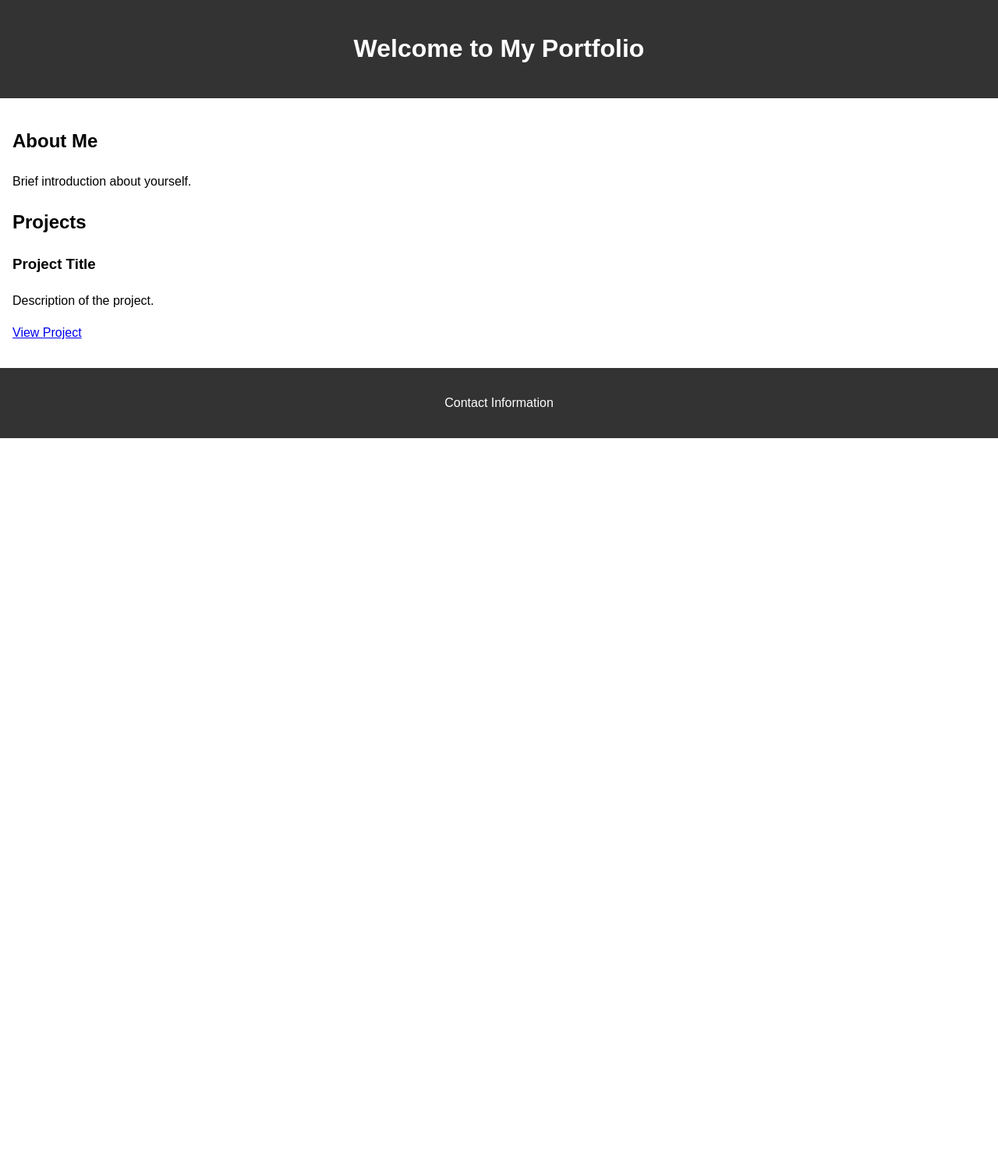
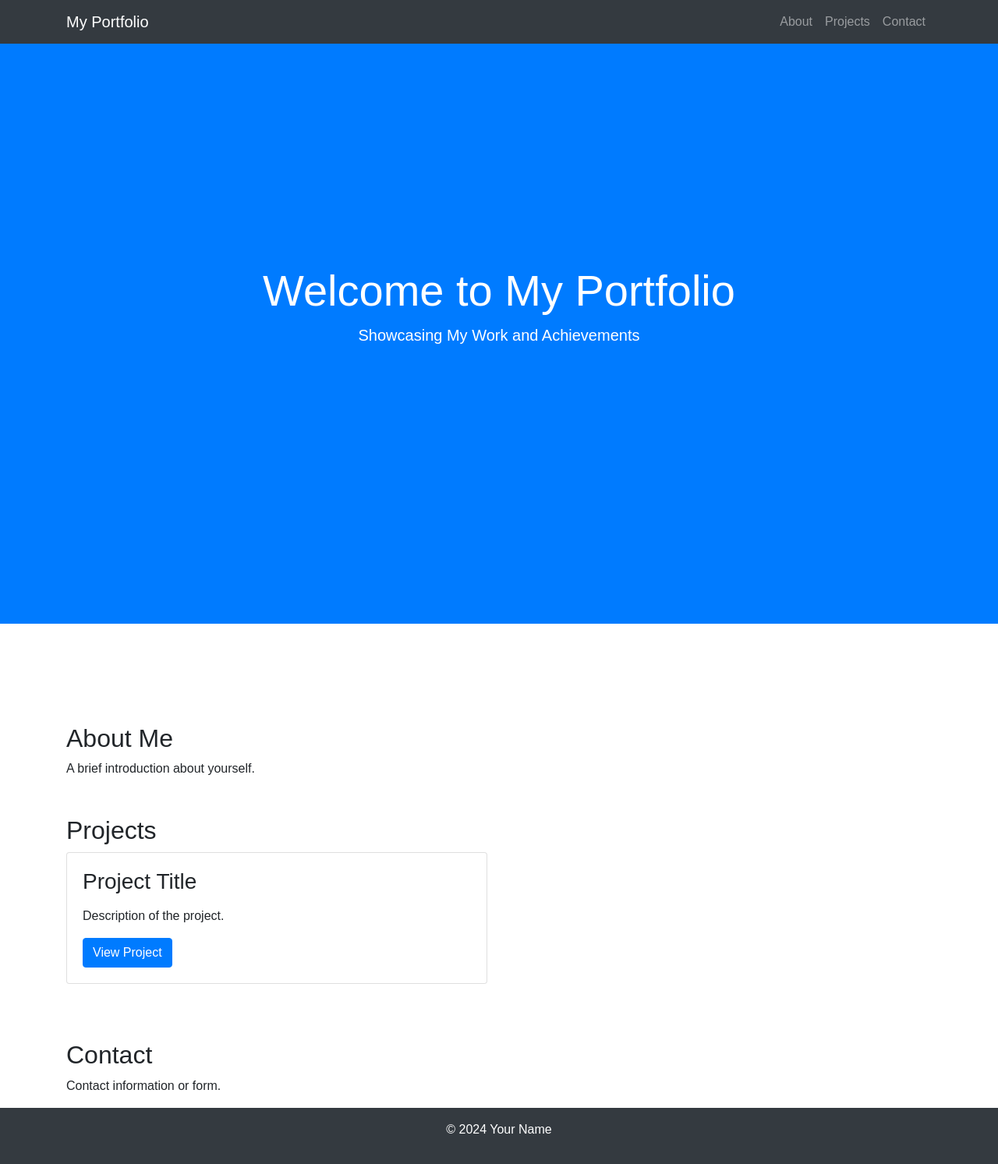
Before and after one commit to CodeBlood2/CodeBlood2.github.io, a plain HTML site: page index.html in a window 1280 px wide. Shown: the whole page at 78% size. Before the commit the page ends 800 px from the top, so only its background shows below. Drawn offline with nearby package versions, Linux system fonts and the light colour scheme.

Commit message:
Update 2 website

```diff
--- a/index.html
+++ b/index.html
@@ -4,29 +4,73 @@
     <meta charset="UTF-8">
     <meta name="viewport" content="width=device-width, initial-scale=1.0">
     <title>My Portfolio</title>
+    <link rel="stylesheet" href="https://maxcdn.bootstrapcdn.com/bootstrap/4.5.2/css/bootstrap.min.css">
     <link rel="stylesheet" href="styles.css">
 </head>
 <body>
-    <header>
-        <h1>Welcome to My Portfolio</h1>
+    <nav class="navbar navbar-expand-lg navbar-dark bg-dark fixed-top">
+        <div class="container">
+            <a class="navbar-brand" href="#">My Portfolio</a>
+            <button class="navbar-toggler" type="button" data-toggle="collapse" data-target="#navbarNav" aria-controls="navbarNav" aria-expanded="false" aria-label="Toggle navigation">
+                <span class="navbar-toggler-icon"></span>
+            </button>
+            <div class="collapse navbar-collapse" id="navbarNav">
+                <ul class="navbar-nav ml-auto">
+                    <li class="nav-item">
+                        <a class="nav-link" href="#about">About</a>
+                    </li>
+                    <li class="nav-item">
+                        <a class="nav-link" href="#projects">Projects</a>
+                    </li>
+                    <li class="nav-item">
+                        <a class="nav-link" href="#contact">Contact</a>
+                    </li>
+                </ul>
+            </div>
+        </div>
+    </nav>
+
+    <header class="hero-section d-flex align-items-center">
+        <div class="container text-center">
+            <h1 class="display-4">Welcome to My Portfolio</h1>
+            <p class="lead">Showcasing My Work and Achievements</p>
+        </div>
     </header>
-    <main>
-        <section id="about">
+
+    <main class="container mt-5 pt-5">
+        <section id="about" class="mb-5">
             <h2>About Me</h2>
-            <p>Brief introduction about yourself.</p>
+            <p>A brief introduction about yourself.</p>
         </section>
-        <section id="projects">
+
+        <section id="projects" class="mb-5">
             <h2>Projects</h2>
-            <div class="project">
-                <h3>Project Title</h3>
-                <p>Description of the project.</p>
-                <a href="link-to-project">View Project</a>
+            <div class="row">
+                <div class="col-md-6 mb-4">
+                    <div class="card">
+                        <div class="card-body">
+                            <h3 class="card-title">Project Title</h3>
+                            <p class="card-text">Description of the project.</p>
+                            <a href="link-to-project" class="btn btn-primary">View Project</a>
+                        </div>
+                    </div>
+                </div>
+                <!-- Add more projects as needed -->
             </div>
-            <!-- Add more projects as needed -->
+        </section>
+
+        <section id="contact">
+            <h2>Contact</h2>
+            <p>Contact information or form.</p>
         </section>
     </main>
-    <footer>
-        <p>Contact Information</p>
+
+    <footer class="bg-dark text-white text-center py-3">
+        <p>&copy; 2024 Your Name</p>
     </footer>
+
+    <script src="https://code.jquery.com/jquery-3.5.1.slim.min.js"></script>
+    <script src="https://cdn.jsdelivr.net/npm/@popperjs/core@2.5.4/dist/umd/popper.min.js"></script>
+    <script src="https://maxcdn.bootstrapcdn.com/bootstrap/4.5.2/js/bootstrap.min.js"></script>
 </body>
 </html>
--- a/styles.css
+++ b/styles.css
@@ -1,18 +1,30 @@
 body {
-    font-family: Arial, sans-serif;
-    line-height: 1.6;
-    margin: 0;
-    padding: 0;
+    font-family: 'Arial', sans-serif;
 }
-header, footer {
+
+.hero-section {
+    background: #007bff;
+    color: #fff;
+    height: 100vh;
+    display: flex;
+    align-items: center;
+    justify-content: center;
+    flex-direction: column;
+}
+
+h2 {
+    margin-top: 2rem;
+}
+
+.card-title {
+    margin-bottom: 1rem;
+}
+
+footer {
     background: #333;
     color: #fff;
-    text-align: center;
-    padding: 1rem;
+    padding: 1rem 0;
+    position: relative;
+    width: 100%;
+    bottom: 0;
 }
-main {
-    padding: 1rem;
-}
-.project {
-    margin-bottom: 1rem;
-}
```
Also changed, not shown: 1 other file.
